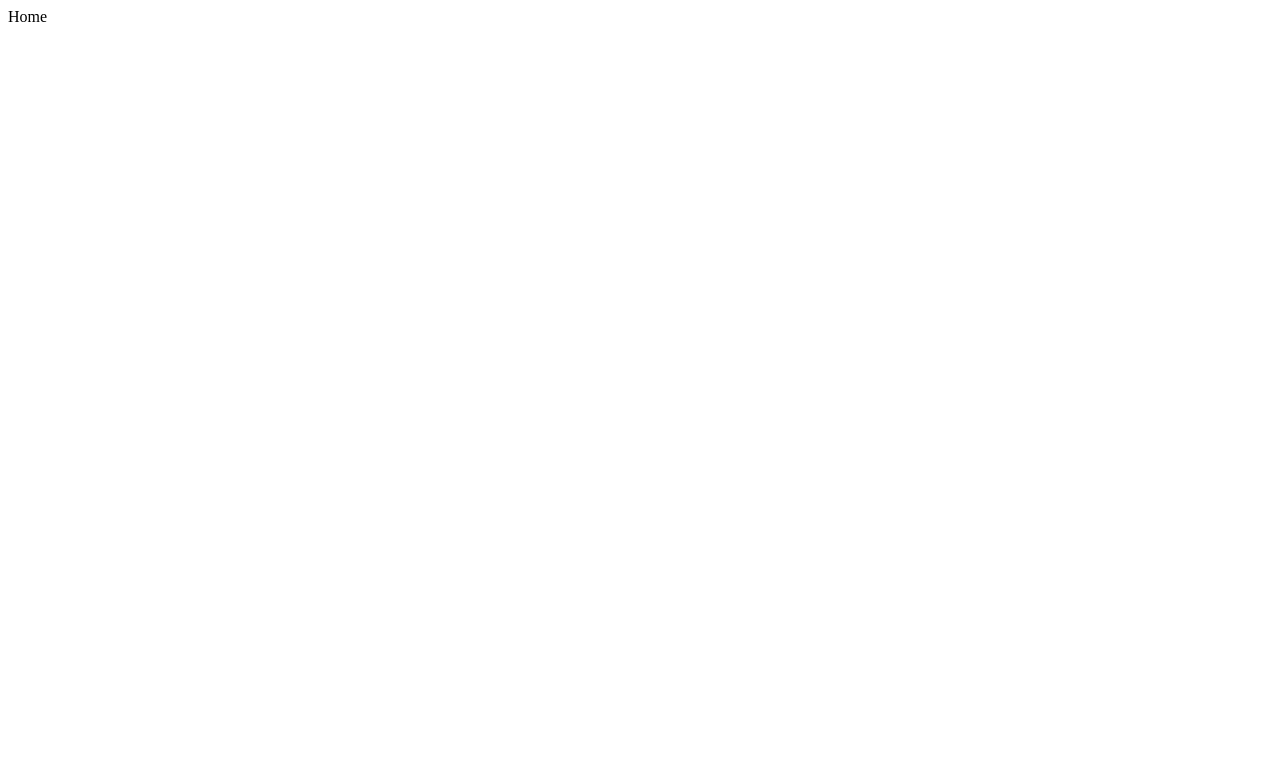
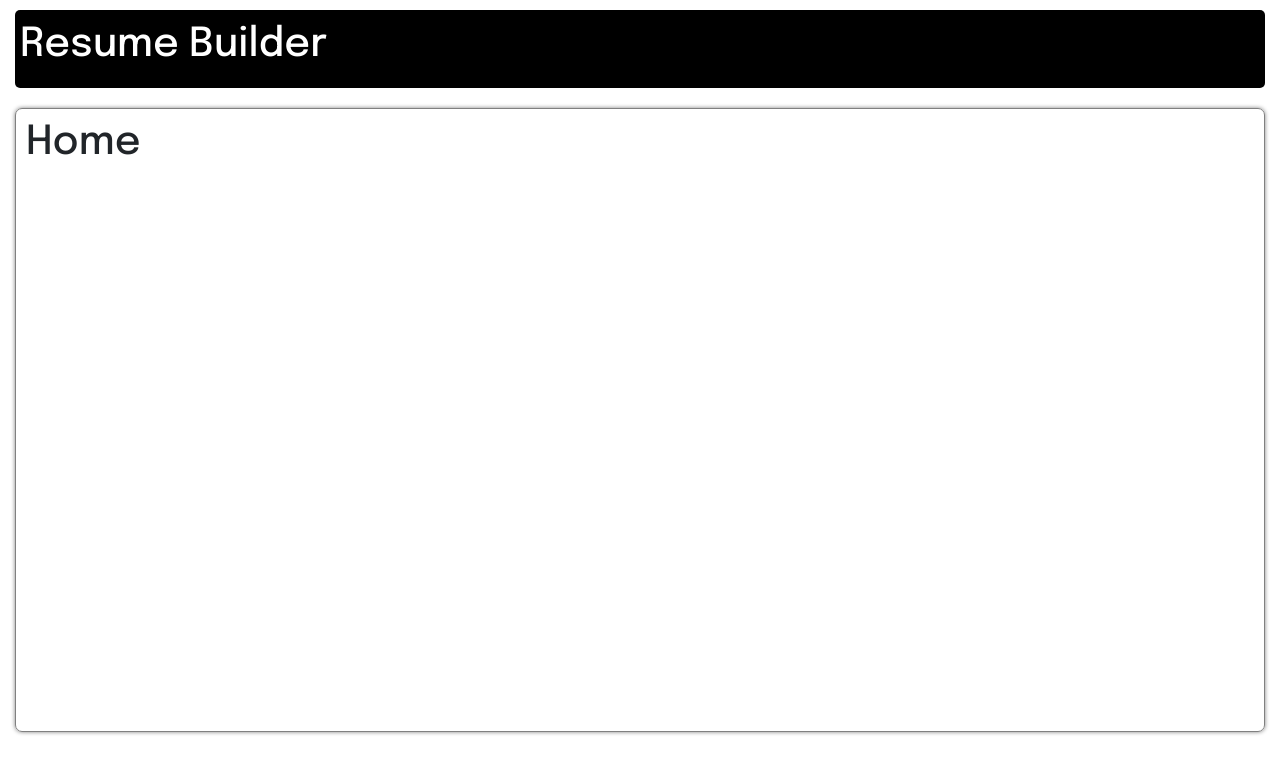
Before and after one commit to abjj1999/resume-Builder, a React (Create React App) app in the folder client/: page / in a window 1280 px wide. Shown: the top 774 px of the page. Built offline with nearby package versions, Linux system fonts and the light colour scheme.

Commit message:
folder strct and layout is created

```diff
--- a/client/package.json
+++ b/client/package.json
@@ -8,6 +8,7 @@
     "@testing-library/user-event": "^13.5.0",
     "antd": "^5.0.7",
     "axios": "^1.2.1",
+    "bootstrap": "^5.2.3",
     "react": "^18.2.0",
     "react-dom": "^18.2.0",
     "react-router-dom": "^6.4.5",
--- a/client/src/App.js
+++ b/client/src/App.js
@@ -2,7 +2,9 @@ import { BrowserRouter, Routes, Route } from "react-router-dom";
 import Home from "./pages/Home";
 import Login from "./pages/Login";
 import Register from "./pages/Register";
-
+// import "antd/lib/"
+import "./index.css"
+import "bootstrap/dist/css/bootstrap.min.css";
 function App() {
   return (
     <div className="App">
--- /dev/null
+++ b/client/src/components/DefaultLayout.jsx
@@ -0,0 +1,16 @@
+import React from 'react'
+import "../public/css/auth.css"
+const DefaultLayout = ({children}) => {
+  return (
+    <div className='layout'>
+         <div className="headerc">
+            <h1>Resume Builder</h1>
+         </div>
+         <div className="content">
+            {children}
+         </div>
+    </div>
+  )
+}
+
+export default DefaultLayout
--- /dev/null
+++ b/client/src/index.css
@@ -0,0 +1,4 @@
+@import url('https://fonts.googleapis.com/css2?family=Epilogue:wght@400;500&display=swap');
+body {
+    font-family: 'Epilogue', sans-serif !important;
+}
--- a/client/src/pages/Home.jsx
+++ b/client/src/pages/Home.jsx
@@ -1,7 +1,12 @@
 import React from "react";
+import DefaultLayout from "../components/DefaultLayout";
 
 const Home = () => {
-  return <div>Home</div>;
+  return (
+    <DefaultLayout>
+      <h1>Home</h1>
+    </DefaultLayout>
+  )
 };
 
 export default Home;
--- a/client/src/public/css/auth.css
+++ b/client/src/public/css/auth.css
@@ -0,0 +1,24 @@
+.layout {
+    height: 100vh;
+    padding: 10px 15px;
+}
+
+.headerc {
+    height: 10%;
+    background-color: black;
+    color: white;
+    border-radius: 5px;
+    display: flex;
+    justify-content: space-between;
+    align-items: center;
+    padding: 5px;
+}
+
+.content {
+    border-radius: 7px;
+    height: 80%;
+    border: 1px solid gray;
+    margin-top: 20px;
+    box-shadow: 0 0 4px grey;
+    padding: 10px;
+}
```
Also changed, not shown: client/src/public/css/layout.css (added), 1 other file (tests, documents, lock files or other folders).
